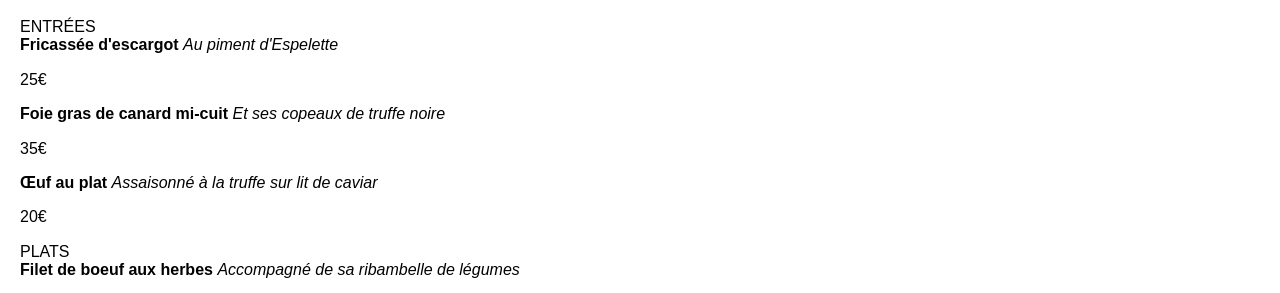
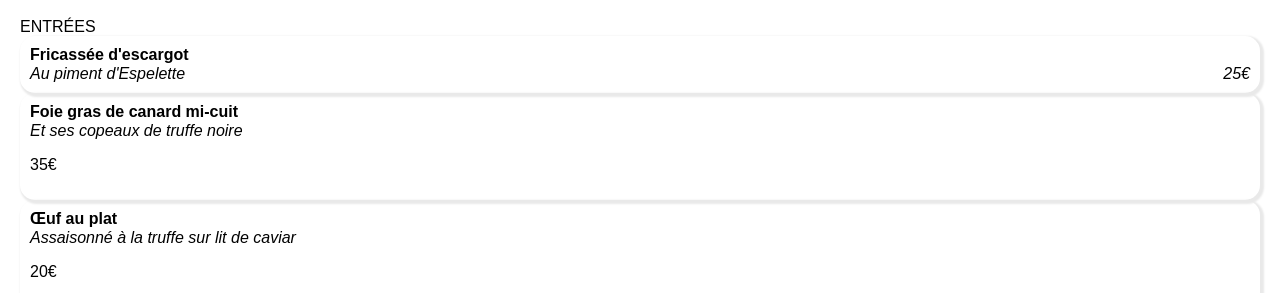
Before and after one commit to Grojeje/OC_Project_3, a website: page menu_01.html in a window 1280 px wide. Shown: the part 463-756 px from the top of the page. Drawn offline with Linux system fonts and the light colour scheme.

Commit message:
modified:   css/style.css 	modified:   css/style.css.map 	modified:   menu_01.html 	modified:   sass/layout/_component.scss

```diff
--- a/menu_01.html
+++ b/menu_01.html
@@ -32,8 +32,7 @@
         <span>ENTRÉES</span>
         <div class="menu_btn">
           <strong>Fricassée d'escargot</strong>
-          <em>Au piment d'Espelette</em>
-          <p>25€</p>
+          <span><em>Au piment d'Espelette</em><em>25€</em></span>
         </div>
         <div class="menu_btn">
           <strong>Foie gras de canard mi-cuit</strong>
--- a/sass/layout/_component.scss
+++ b/sass/layout/_component.scss
@@ -47,6 +47,18 @@
         }
    }
 }
+.menu_btn {
+    display: flex;
+    flex-direction: column;
+    border-radius: 15px;
+    box-shadow: 2px 2px 2px 2px #e9e9e9;
+    padding: 10px;
+    span {
+        display: flex;
+        justify-content: space-between;
+
+    }
+}
 
 /*--------------------------articles------------------------*/
 
```
Also changed, not shown: css/style.css, 1 other file.
